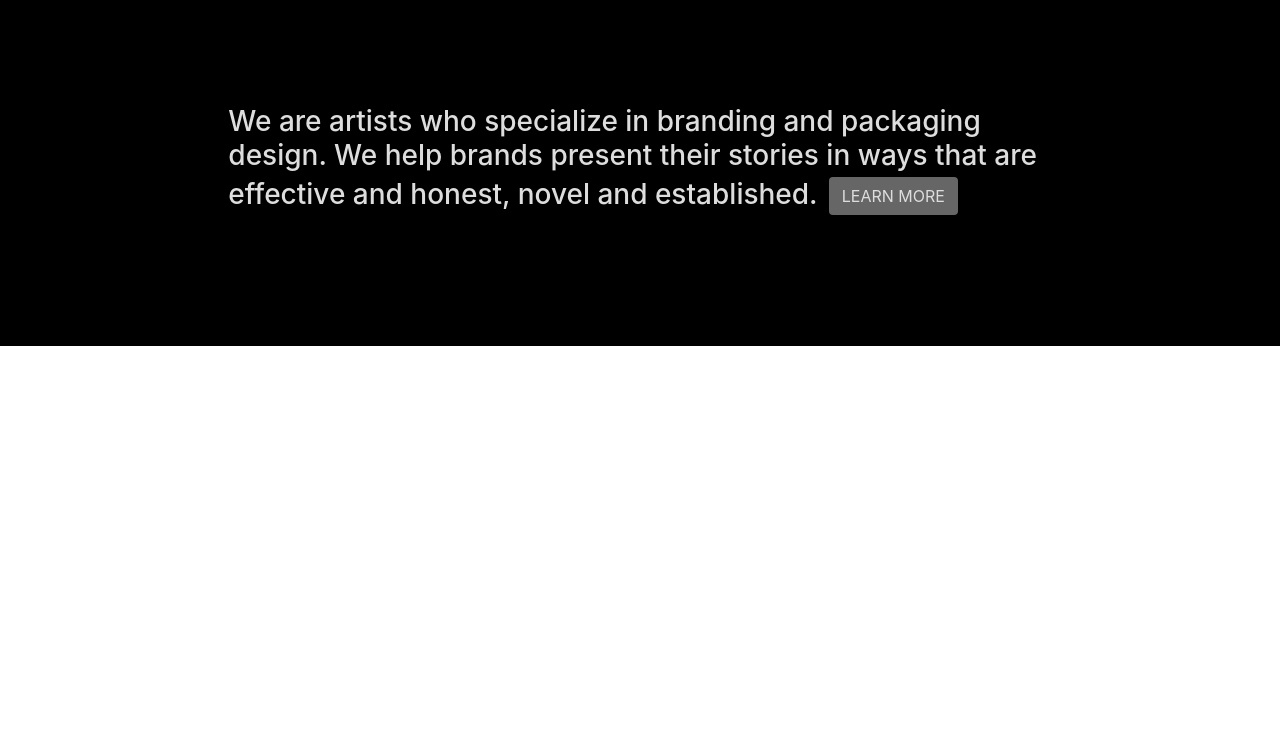
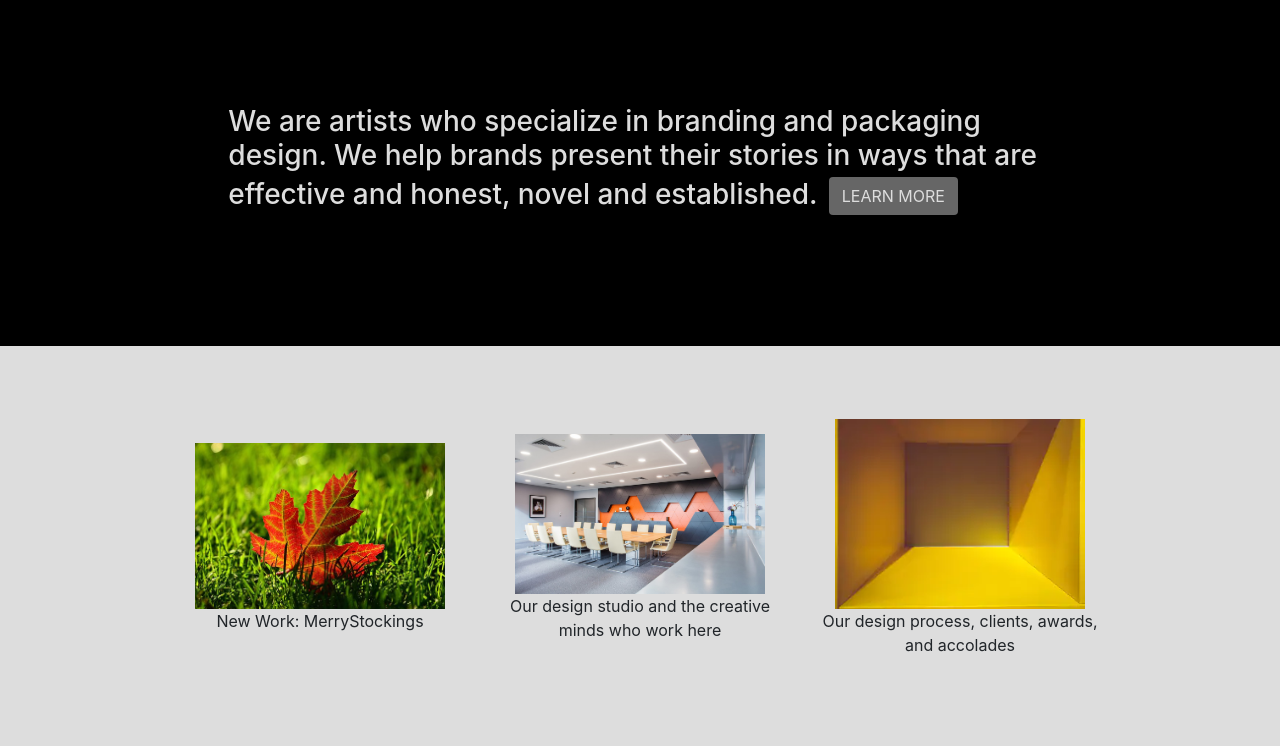
Before and after one commit to KatrinaFuller/crown-maple-clone-site, a plain HTML site: page index.html in a window 1280 px wide. Shown: the part 526-1272 px from the top of the page. Before the commit the page ends 872 px from the top, so only its background shows below. Drawn offline with nearby package versions, Linux system fonts and the light colour scheme.

Commit message:
gray row

```diff
--- a/index.html
+++ b/index.html
@@ -55,6 +55,22 @@
             class="btn button text-uppercase m-1">learn more</button></h3>
       </div>
     </div>
+    <div class="row gray text-center align-items-center justify-content-center">
+      <div class="col-1"></div>
+      <div class="col-3 picture">
+        <img src="leaf.png" alt="leaf">
+        <p>New Work: MerryStockings</p>
+      </div>
+      <div class="col-3 picture">
+        <img src="office.png" alt="office">
+        <p>Our design studio and the creative minds who work here</p>
+      </div>
+      <div class="col-3 picture">
+        <img src="yellowbox.png" alt="yellowbox">
+        <p>Our design process, clients, awards, and accolades</p>
+      </div>
+      <div class="col-1"></div>
+    </div>
   </div>
 
 
--- a/style.css
+++ b/style.css
@@ -24,3 +24,13 @@
   background-color: #666666;
   color: #dddddd;
 }
+
+.gray{
+  background-color: #dddddd;
+  min-height: 50vh;
+}
+
+img{
+  max-height: 250px;
+  max-width: 250px;
+}
```
Also changed, not shown: leaf.png (added), office.png (added), yellowbox.png (added).
